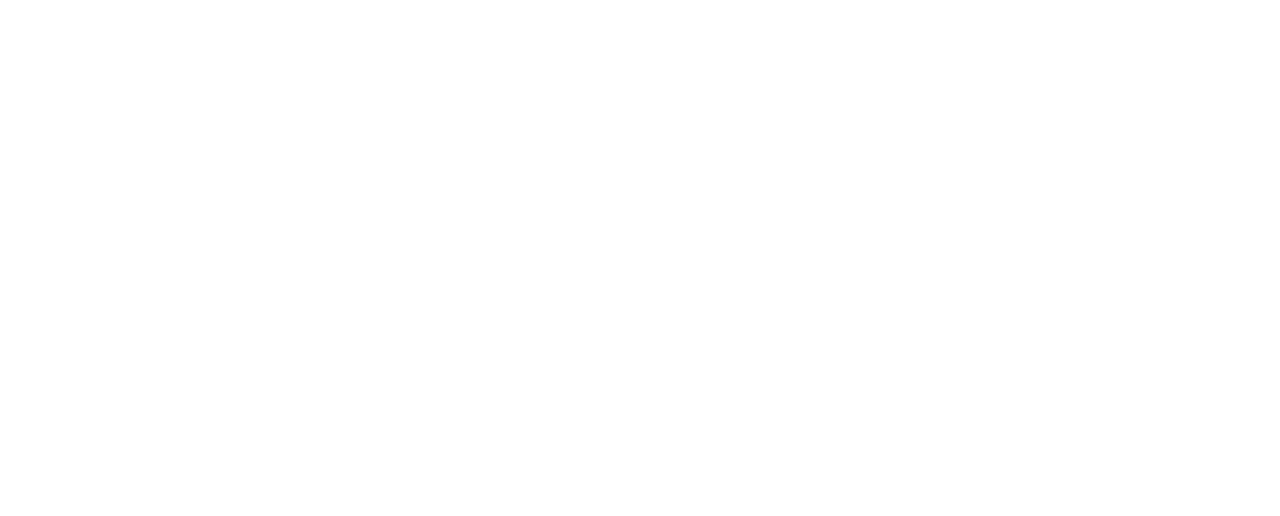
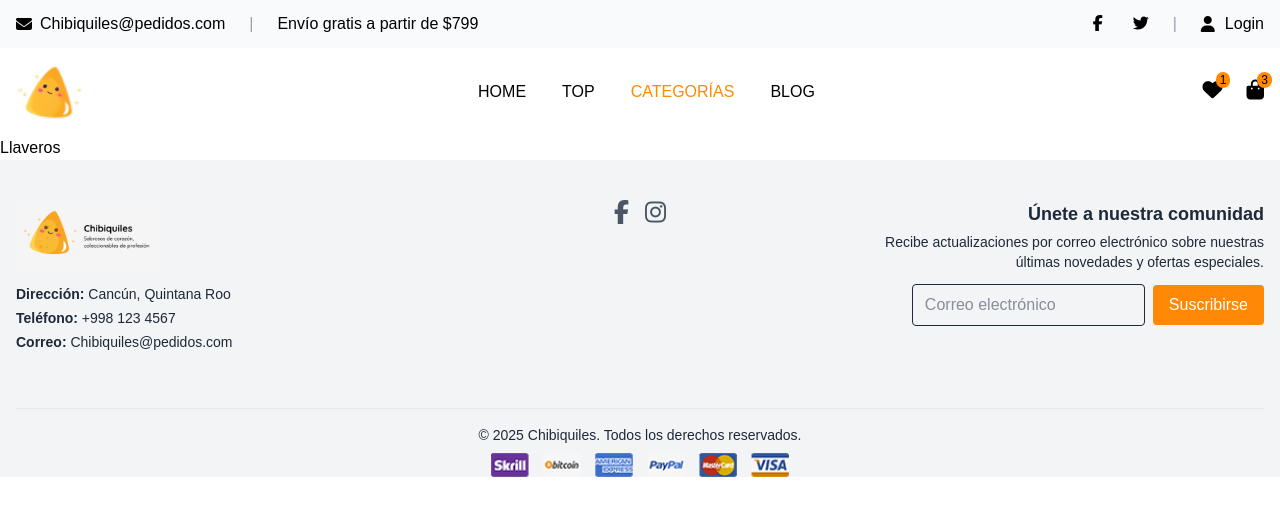
Before and after one commit to Tapia-GJ/ecomercePines, a React (Vite) app: page /Llaveros in a window 1280 px wide. Before the commit this address had no page. Shown: the top 516 px of the page. Built offline with nearby package versions, Linux system fonts and the light colour scheme.

Commit message:
CategoriesRoutes

```diff
--- /dev/null
+++ b/src/Views/LlaverosPage.tsx
@@ -0,0 +1,8 @@
+
+export default function LlaverosPage() {
+  return (
+    <>
+      Llaveros
+    </>
+  )
+}
--- /dev/null
+++ b/src/Views/PinesPage.tsx
@@ -0,0 +1,8 @@
+
+export default function PinesPage() {
+  return (
+    <>
+      Pines
+    </>
+  )
+}
--- a/src/components/CategoriesSlider.tsx
+++ b/src/components/CategoriesSlider.tsx
@@ -1,9 +1,11 @@
+import { Link } from "react-router-dom";
+
 const categories = [
-  { title: "Pines", img: "/categories/pines.jpg" },
-  { title: "Llaveros", img: "/categories/llaveros.jpg" },
-  { title: "Anime", img: "/categories/anime.jpg" },
-  { title: "Cute", img: "/categories/cute.jpg" },
-  { title: "Memes", img: "/categories/memes.jpg" },
+  { title: "Pines", img: "/categories/pines.jpg", link: "/pines" },
+  { title: "Llaveros", img: "/categories/llaveros.jpg", link: "/llaveros" },
+  { title: "Anime", img: "/categories/anime.jpg", link: "/Pines" },
+  { title: "Cute", img: "/categories/cute.jpg", link: "/Pines" },
+  { title: "Memes", img: "/categories/memes.jpg", link: "/Pines" },
 ];
 
 export default function CategoriesSlider() {
@@ -16,9 +18,9 @@
             className="relative h-64 bg-cover bg-center rounded shadow-md overflow-hidden group"
             style={{ backgroundImage: `url(${cat.img})` }}
           >
-            <h5 className="absolute bottom-4 left-1/2 transform -translate-x-1/2 text-center  font-bold bg-white/80 text-[#14213d] px-4 py-2 uppercase tracking-wide">
-              <a href="#">{cat.title}</a>
-            </h5>
+            <Link className="absolute bottom-4 left-1/2 transform -translate-x-1/2 text-center  font-bold bg-white/80 text-[#14213d] px-4 py-2 uppercase tracking-wide"
+             to={cat.link}>{cat.title}
+            </Link>
           </div>
         ))}
       </div>
--- a/src/components/Header.tsx
+++ b/src/components/Header.tsx
@@ -49,10 +49,38 @@
                         </div>
 
                         {/* <!-- Menu --> */}
-                        <nav className="flex gap-9 font-medium text-black">
+                        {/* <nav className="flex gap-9 font-medium text-black">
                             <Link to="/" className={isActive("/")}>HOME</Link>
                             <Link to="/Top" className={isActive("/Top")}>TOP</Link>
                             <Link to="/Categorias" className={isActive("/Categorias")}>CATEGORÍAS</Link>
+                            <Link to="/Blog" className={isActive("/Blog")}>BLOG</Link>
+                        </nav> */}
+
+                        <nav className="flex gap-9 font-medium text-black relative">
+                            <Link to="/" className={isActive("/")}>HOME</Link>
+                            <Link to="/Top" className={isActive("/Top")}>TOP</Link>
+
+                            {/* Categorías desplegable */}
+                            <div className="relative group">
+                                <button className={`cursor-pointer ${path.includes("/Pines") || path.includes("/Llaveros") ? 'text-orange-400' : 'hover:text-orange-400'}`}>
+                                    CATEGORÍAS
+                                </button>
+                                <div className="absolute left-0 hidden group-hover:block bg-white shadow-lg rounded z-10 w-full">
+                                    <Link
+                                        to="/Pines"
+                                        className="block px-4 py-2 text-sm text-black hover:text-orange-400 hover:bg-gray-100"
+                                    >
+                                        Pines
+                                    </Link>
+                                    <Link
+                                        to="/Llaveros"
+                                        className="block px-4 py-2 text-sm text-black hover:bg-gray-100 hover:text-orange-400"
+                                    >
+                                        Llaveros
+                                    </Link>
+                                </div>
+                            </div>
+
                             <Link to="/Blog" className={isActive("/Blog")}>BLOG</Link>
                         </nav>
 
--- a/src/router.tsx
+++ b/src/router.tsx
@@ -2,6 +2,8 @@
 import IndexPage from './Views/IndexPage'
 import Layout from './layouts/Layout'
 import TopPage from './Views/TopPage'
+import PinesPage from './Views/PinesPage'
+import LlaverosPage from './Views/LlaverosPage'
 
 export default function AppRouter() {
   return (
@@ -10,6 +12,9 @@
         <Route element={<Layout />}>
           <Route path="/" element={<IndexPage />} index />
           <Route path="/Top" element={<TopPage />} />
+          <Route path="/Pines" element={<PinesPage />} />
+          <Route path="/Llaveros" element={<LlaverosPage />} />
+
         </Route>
       </Routes>
     </BrowserRouter>
```
